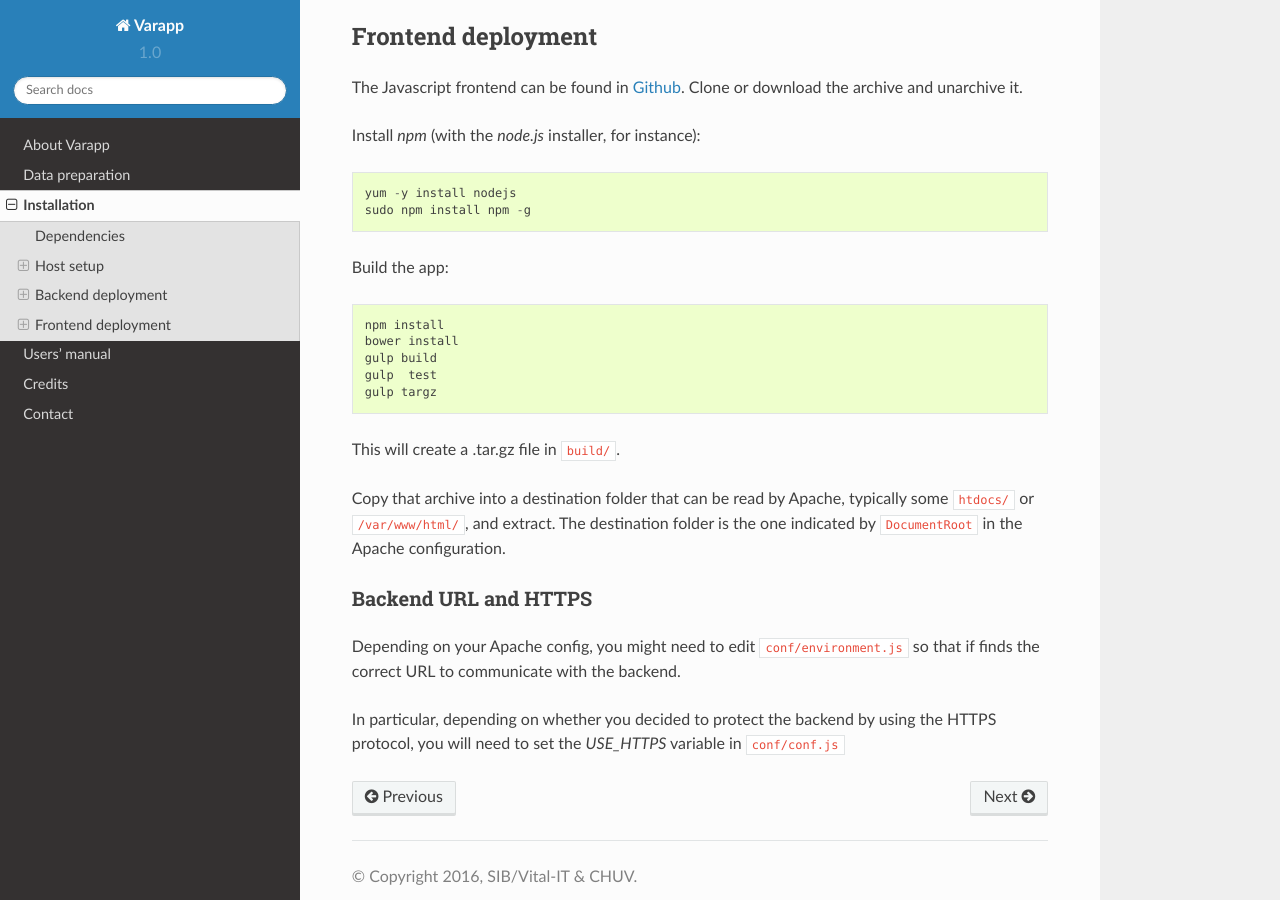
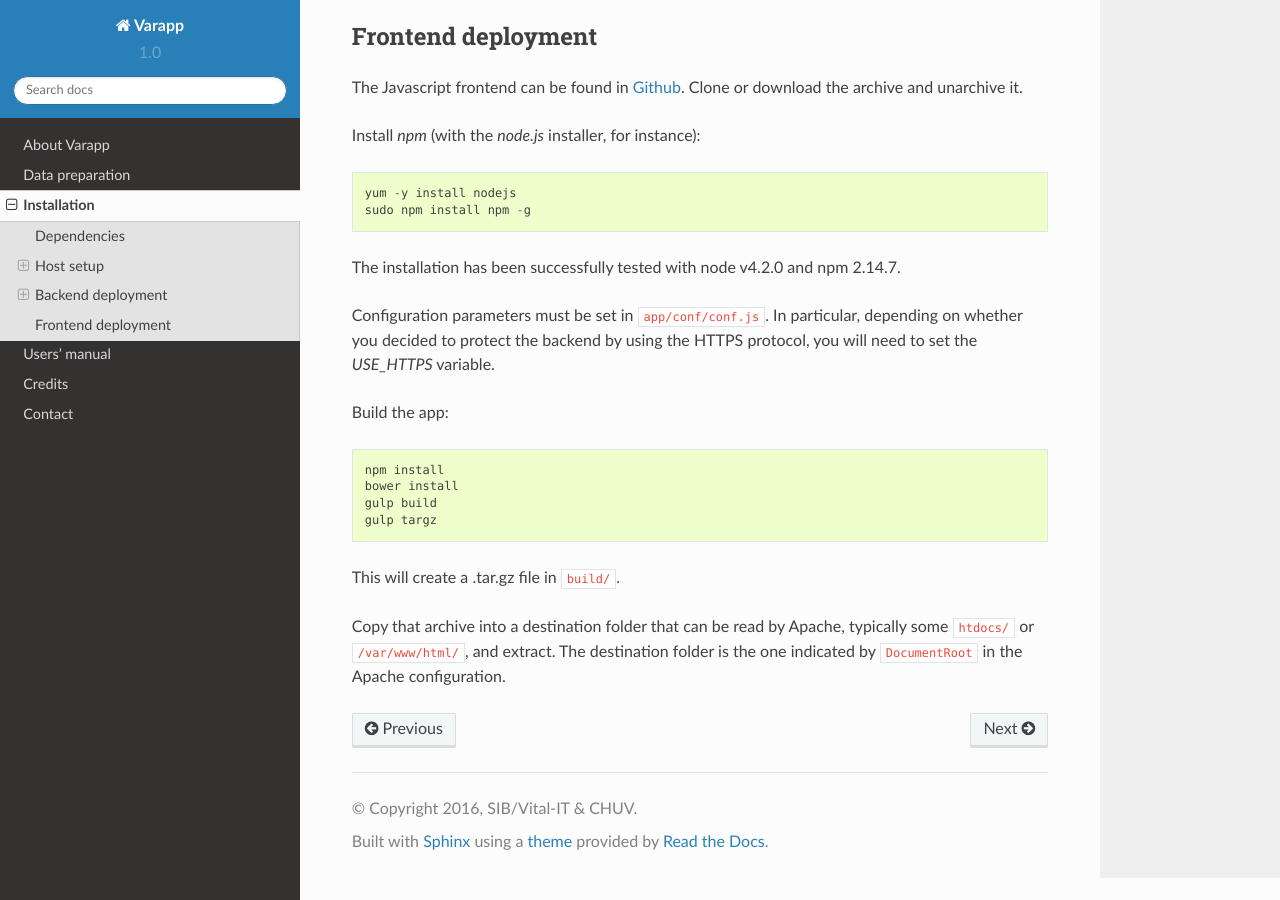
Before and after one commit to varapp/varapp-docs, a Sphinx documentation site: the page built from docs/src/deployment.rst, in a window 1280 px wide and 900 px high, scrolled down 6994 px. Built offline with Sphinx 7.4.7 and the Read the Docs theme 2.0.0, drawn with Linux system fonts in a browser that asks for light colours.

Commit message:
HTTPS config, npm/node versions

```diff
--- a/docs/index.rst
+++ b/docs/index.rst
@@ -6,7 +6,7 @@
 Welcome to Varapp's documentation!
 ==================================
 
-Updated last: 27 April 2016
+Updated last: 4th May 2016
 
 Contents
 ''''''''
--- a/docs/src/deployment.rst
+++ b/docs/src/deployment.rst
@@ -337,12 +337,17 @@ Install `npm` (with the `node.js` installer, for instance)::
     yum -y install nodejs
     sudo npm install npm -g
 
+The installation has been successfully tested with node v4.2.0 and npm 2.14.7.
+
+Configuration parameters must be set in ``app/conf/conf.js``.
+In particular, depending on whether you decided to protect the backend by using
+the HTTPS protocol, you will need to set the `USE_HTTPS` variable.
+
 Build the app::
 
     npm install
     bower install
     gulp build
-    gulp  test
     gulp targz
 
 This will create a .tar.gz file in ``build/``.
@@ -350,12 +355,3 @@ This will create a .tar.gz file in ``build/``.
 Copy that archive into a destination folder that can be read by Apache,
 typically some ``htdocs/`` or ``/var/www/html/``, and extract.
 The destination folder is the one indicated by ``DocumentRoot`` in the Apache configuration.
-
-Backend URL and HTTPS
-.....................
-
-Depending on your Apache config, you might need to edit ``conf/environment.js``
-so that if finds the correct URL to communicate with the backend.
-
-In particular, depending on whether you decided to protect the backend by using
-the HTTPS protocol, you will need to set the `USE_HTTPS` variable in ``conf/conf.js``
```
Also changed, not shown: docs/src/method.rst (line endings or trailing spaces).
